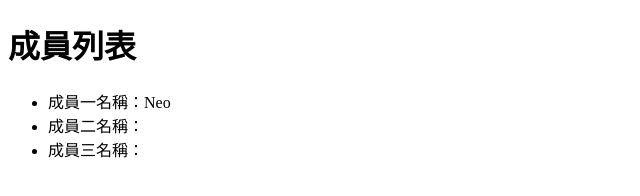
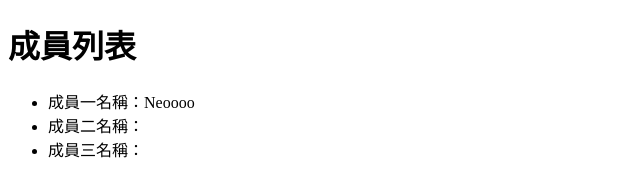
Before and after one commit to nodel33031/git1109neo, a plain HTML site: page index.html in a window 1280 px wide. Shown: the full height of the page, 0-640 px from the left. Drawn offline with Linux system fonts and the light colour scheme.

Commit message:
修改成員一名字

```diff
--- a/index.html
+++ b/index.html
@@ -8,7 +8,7 @@
 <body>
     <h1>成員列表</h1>
     <ul>
-        <li>成員一名稱：Neo</li>
+        <li>成員一名稱：Neoooo</li>
         <li>成員二名稱：</li>
         <li>成員三名稱：</li>
     </ul>
```
